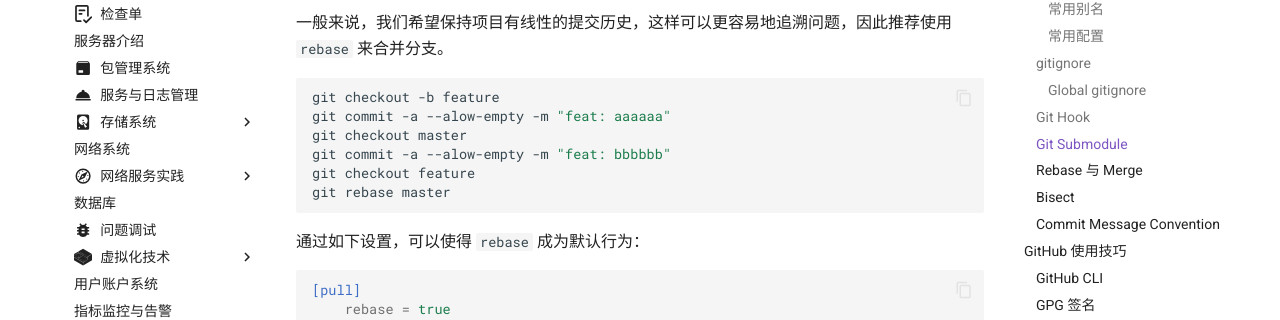
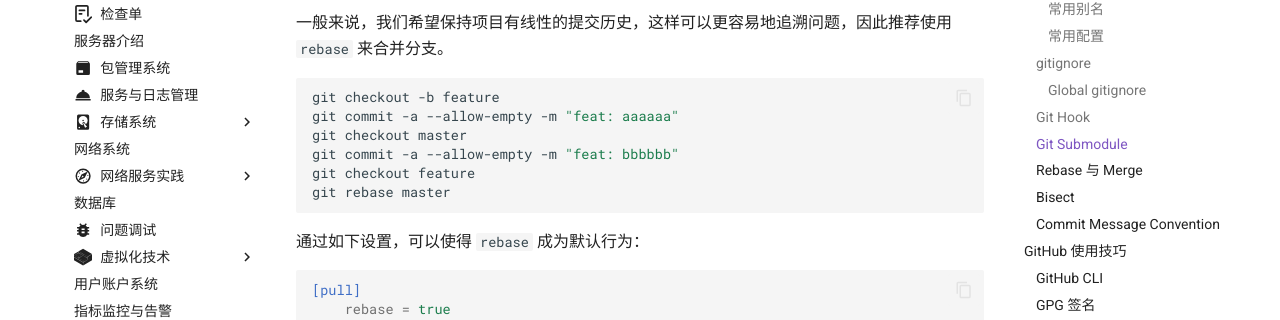
Before and after one commit to ustclug/Linux201-docs, an MkDocs documentation site: the page built from docs/dev/git.md, in a window 1280 px wide and 900 px high, scrolled down 2915 px. Shown: the part 153-473 px from the top of the window. Built offline with MkDocs 1.6.1 and Material for MkDocs 9.7.7, drawn with Linux system fonts in a browser that asks for light colours; comment, search, counter and statistics services are not loaded.

Commit message:
dev/git: fix typos '--alow-empty' (#32)
Fix typos '--alow-empty' in Rebase 与 Merge Section

````diff
--- a/docs/dev/git.md
+++ b/docs/dev/git.md
@@ -141,9 +141,9 @@ git submodule add <url_of_eigen> src/eigen
 
 ```bash
 git checkout -b feature
-git commit -a --alow-empty -m "feat: aaaaaa"
+git commit -a --allow-empty -m "feat: aaaaaa"
 git checkout master
-git commit -a --alow-empty -m "feat: bbbbbb"
+git commit -a --allow-empty -m "feat: bbbbbb"
 git checkout feature
 git rebase master
 ```
````
